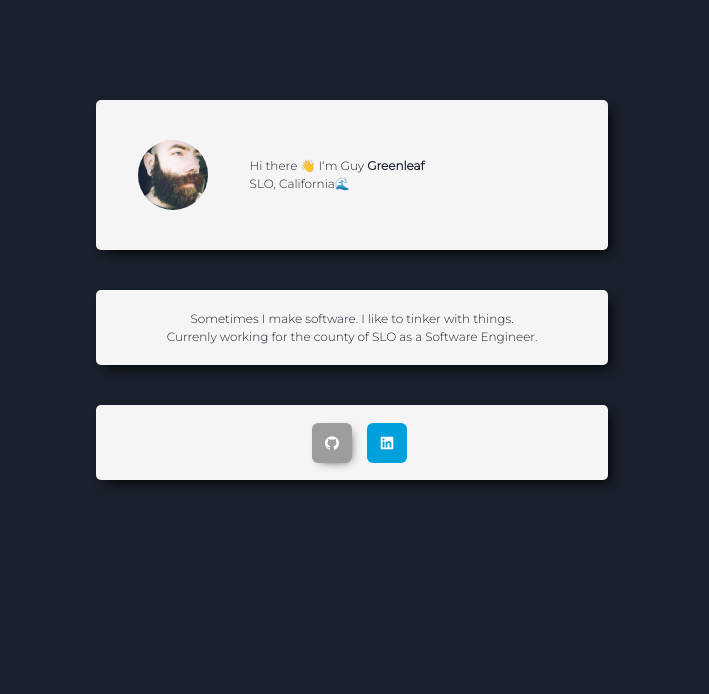
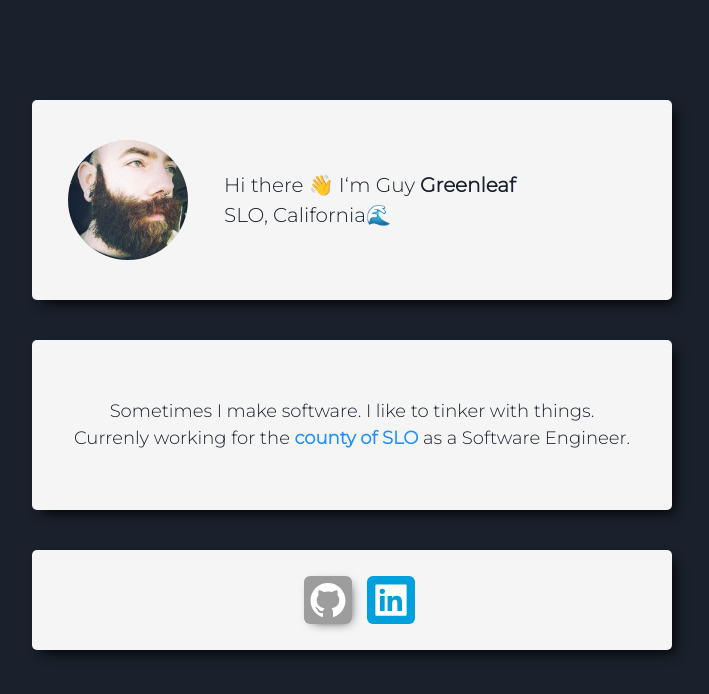
Before and after one commit to guygreenleaf/portfolioRevamp, a Next.js app: page / in a window 1280 px wide. Shown: the top 694 px of the page, without its empty margins (288-997 px from the left). Built offline with nearby package versions, Linux system fonts and the light colour scheme.

Commit message:
increase sizing and add styling

```diff
--- a/pages/index.tsx
+++ b/pages/index.tsx
@@ -61,7 +61,7 @@ const Home: NextPage = () => {
               Sometimes I make software. I like to tinker with things.
             </div>
             <div className={styles.cardTwoText}>
-              Currenly working for the county of SLO as a Software Engineer.
+              Currenly working for the <a href='https://slocounty.ca.gov/' className={styles.countyText}>county of SLO </a>as a Software Engineer.
             </div>
           </div>
         </Flex>
@@ -82,7 +82,8 @@ const Home: NextPage = () => {
                   <IconButton
                   colorScheme='blackAlpha'
                   aria-label='GitHub'
-                  size='md'
+                  size='lg'
+                  fontSize="40px"
                   icon={<Icon as = {AiFillGithub} />}
                   />
                 </a>
@@ -92,7 +93,8 @@ const Home: NextPage = () => {
                   <IconButton
                   colorScheme='linkedin'
                   aria-label='GitHub'
-                  size='md'
+                  size='lg'
+                  fontSize="40px"
                   icon={<Icon as = {AiFillLinkedin} />}
                   />
                 </a>
--- a/styles/Home.module.css
+++ b/styles/Home.module.css
@@ -16,20 +16,36 @@
     background-color: whitesmoke;
     border-radius:5px;
     box-shadow: 6px 6px 13px -4px #000000;
-    width: 40%;
-    height:150px;
+    width: 50%;
+    height:200px;
     display:flex;
     flex-direction: row;
     min-width:200px;
 }
 
-@media only screen and (max-width: 630px) {
+.imageContainer{
+    border-radius: 100px;
+    overflow: hidden;
+    height:120px;
+    width:120px;
+    min-width:120px;
+
+}
+
+.cardOneText{
+    align-self: center;
+    font-size:20px;
+    font-family: 'Montserrat', sans-serif;
+
+}
+
+@media only screen and (max-width: 850px) {
     .cardContainer{
         background-color: whitesmoke;
         border-radius:5px;
         box-shadow: 6px 6px 13px -4px #000000;
-        width: 40%;
-        height:150px;
+        width: 50%;
+        height:200px;
         display:grid;
     }
 
@@ -40,39 +56,25 @@
         display:flex;
         justify-content: center;
         align-items: center;
-        margin-left:30%;
+        margin-left:32%;
     }
 
     .cardOneText{
         align-self: center;
-        font-size:12px;
+        font-size:16px;
         font-family: 'Montserrat', sans-serif;
-        margin-left:10px;
+        justify-self: center;
     }
   }
 
-.imageContainer{
-    border-radius: 100px;
-    overflow: hidden;
-    height:70px;
-    width:70px;
-    min-width:70px;
 
-}
-
-.cardOneText{
-    align-self: center;
-    font-size:12px;
-    font-family: 'Montserrat', sans-serif;
-
-}
 
 .cardTwoContainer{
     background-color: whitesmoke;
     border-radius:5px;
     box-shadow: 6px 6px 13px -4px #000000;
-    width: 40%;
-    height:75px;
+    width: 50%;
+    height:170px;
     display:flex;
     flex-direction: column;
     align-items:center;
@@ -80,12 +82,19 @@
     min-width:200px;
 }
 
+.cardTwoText{
+    align-self: center;
+    font-size:18px;
+    font-family: 'Montserrat', sans-serif;
+    justify-self: center;
+}
+
 .cardThreeContainer{
     background-color: whitesmoke;
     border-radius:5px;
     box-shadow: 6px 6px 13px -4px #000000;
-    width: 40%;
-    height:75px;
+    width: 50%;
+    height:100px;
     display:flex;
     flex-direction: row;
     align-items:center;
@@ -93,17 +102,9 @@
     min-width:200px;
 }
 
-.cardTwoText{
-    align-self: center;
-    font-size:12px;
-    font-family: 'Montserrat', sans-serif;
-
-}
-
-
 .cardThreeButtonContainer{
     align-self: center;
-    font-size:10px;
+    font-size:20px;
     font-family: 'Montserrat', sans-serif;
     border-radius:5px;
     box-shadow: 3px 3px 11px -6px #000000;
@@ -128,3 +129,12 @@
     margin-top: 100px;
 
 }
+
+.countyText{
+    color:dodgerblue;
+    font-weight:600;
+}
+
+.countyText:hover{
+    text-decoration:underline;
+}
```
